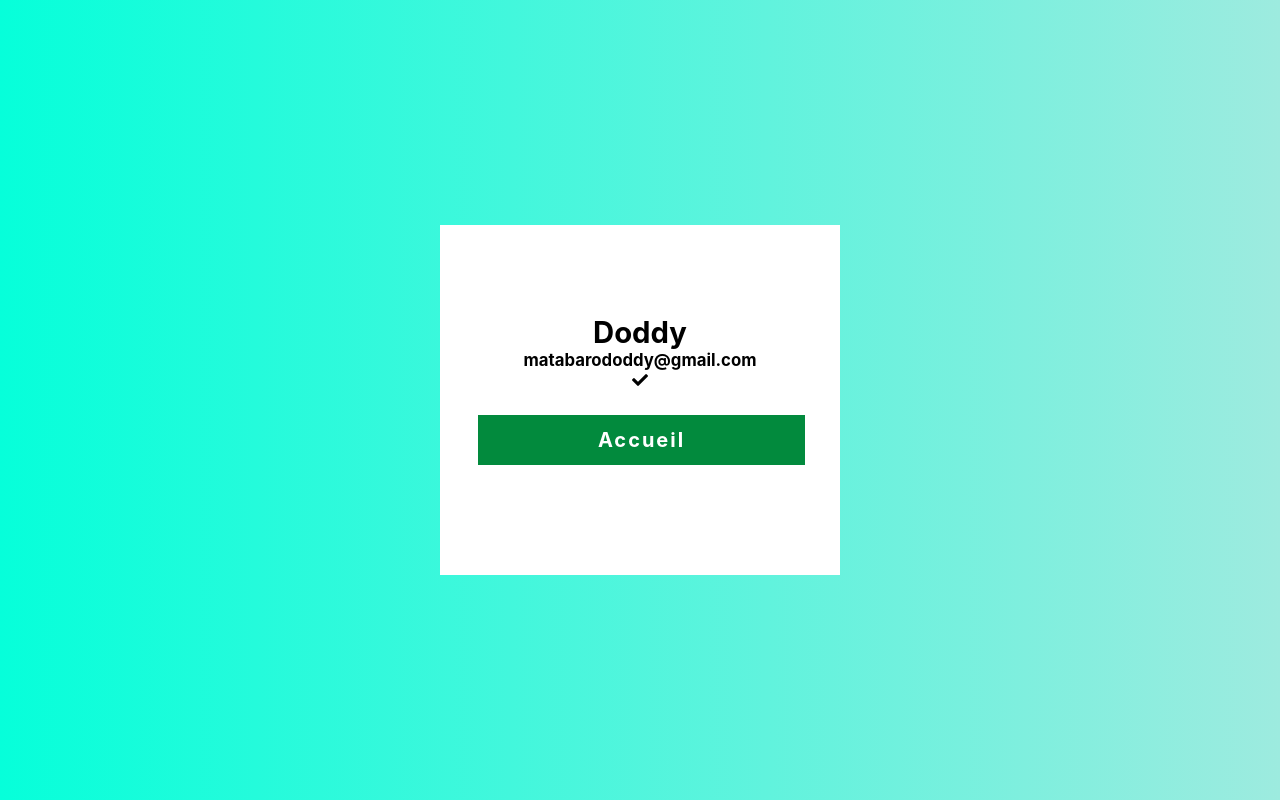
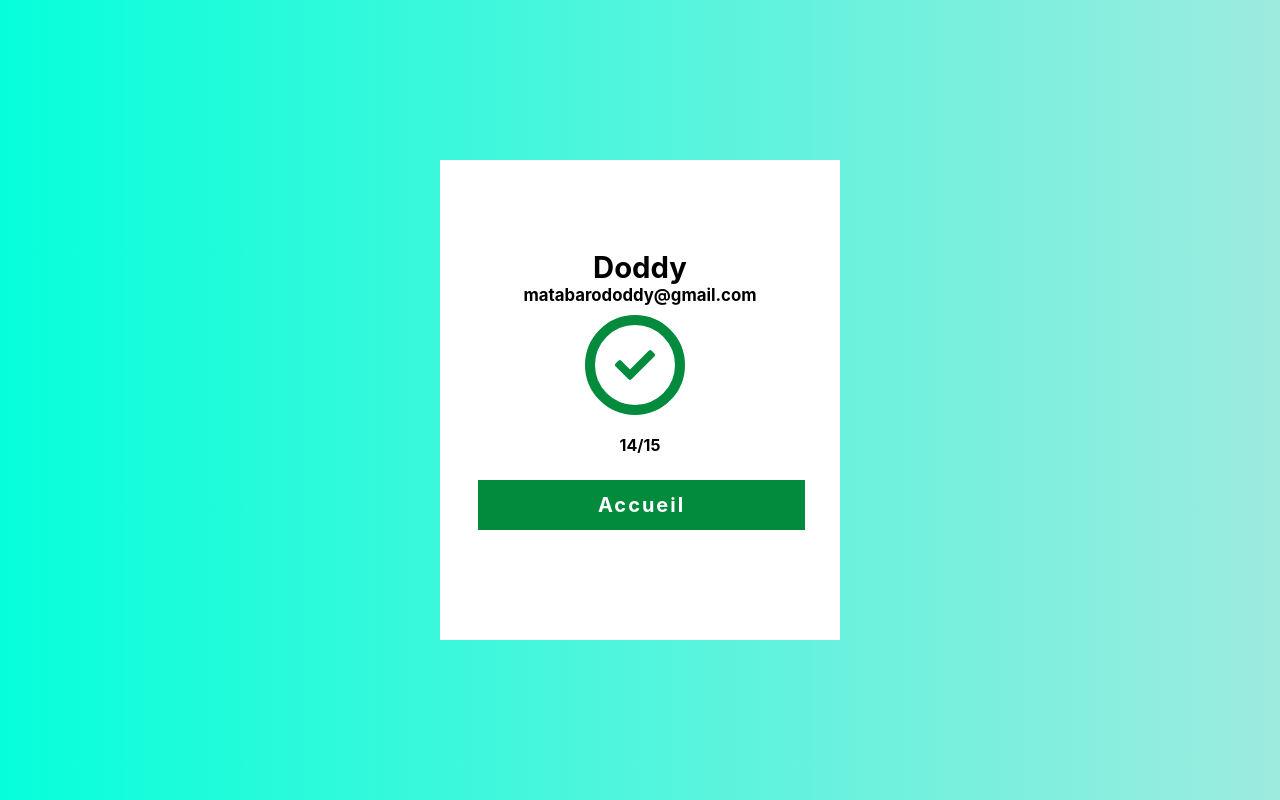
Before and after one commit to DoddyMatabaro/KDAQuizApp, a plain HTML site: page test3.html in a window 1280 px wide. Drawn offline with Linux system fonts and the light colour scheme.

Commit message:
style: ajout de la passe de resultat

```diff
--- a/styles.css
+++ b/styles.css
@@ -178,3 +178,23 @@ form .page .btns button.next{
   display: block;
   color: #fff;
 }
+
+.success{
+    height: 80px; width: 80px;
+    margin-left: 110px;
+    margin-top: 10px;
+    border-radius: 50%;
+    border: #028A3D solid 10px;
+    display: flex;
+    align-items: center;
+
+}
+.success .check{
+    color: #028A3D;
+    padding-left: 20px;
+    font-size: 40px;
+}
+.page .score{
+    margin: 20px;
+    font-weight: bold;
+}
--- a/test3.html
+++ b/test3.html
@@ -122,8 +122,10 @@
                      <h6>matabarododdy@gmail.com</h6>
                   </div>
                   <div class="success">
+
                         <div class="check fas fa-check"></div>
                   </div>
+                  <p class="score">14/15</p>
                   <div class="field btns">
                       <button class="firstNext next submit">Accueil</button>
                   </div>
```
